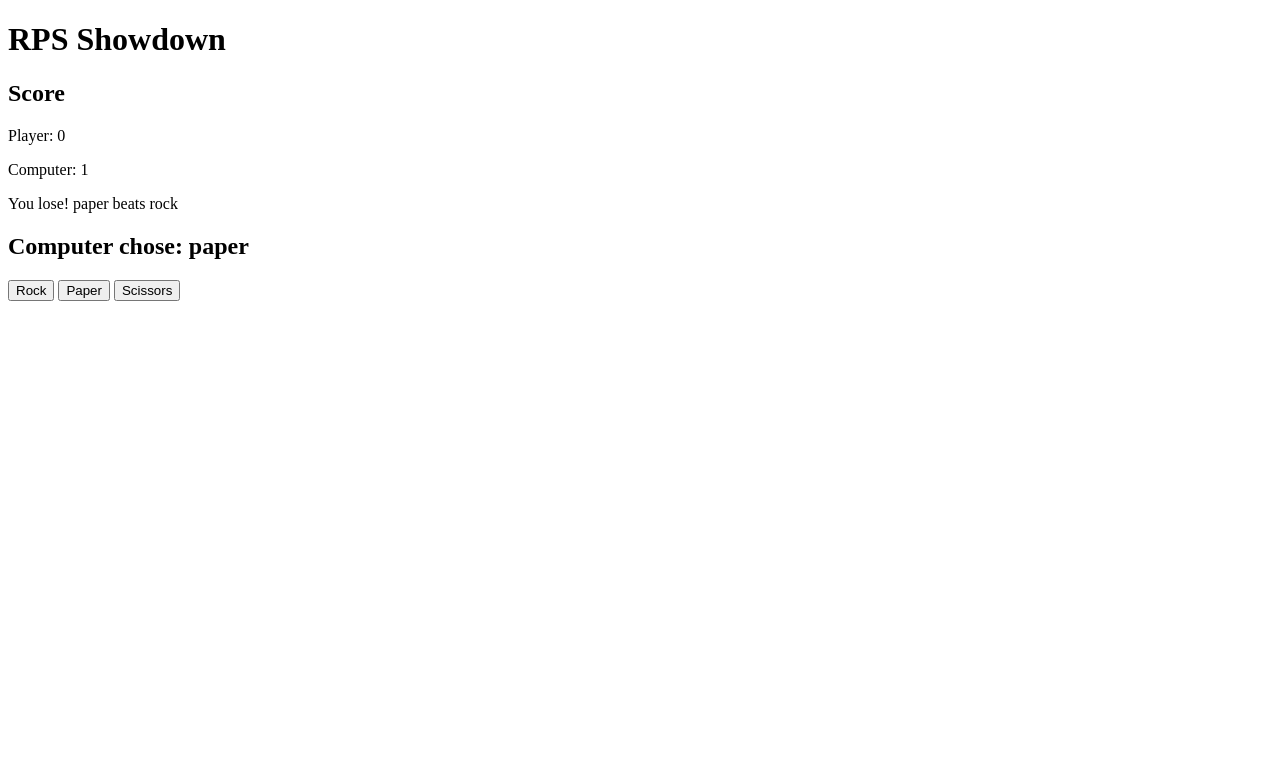
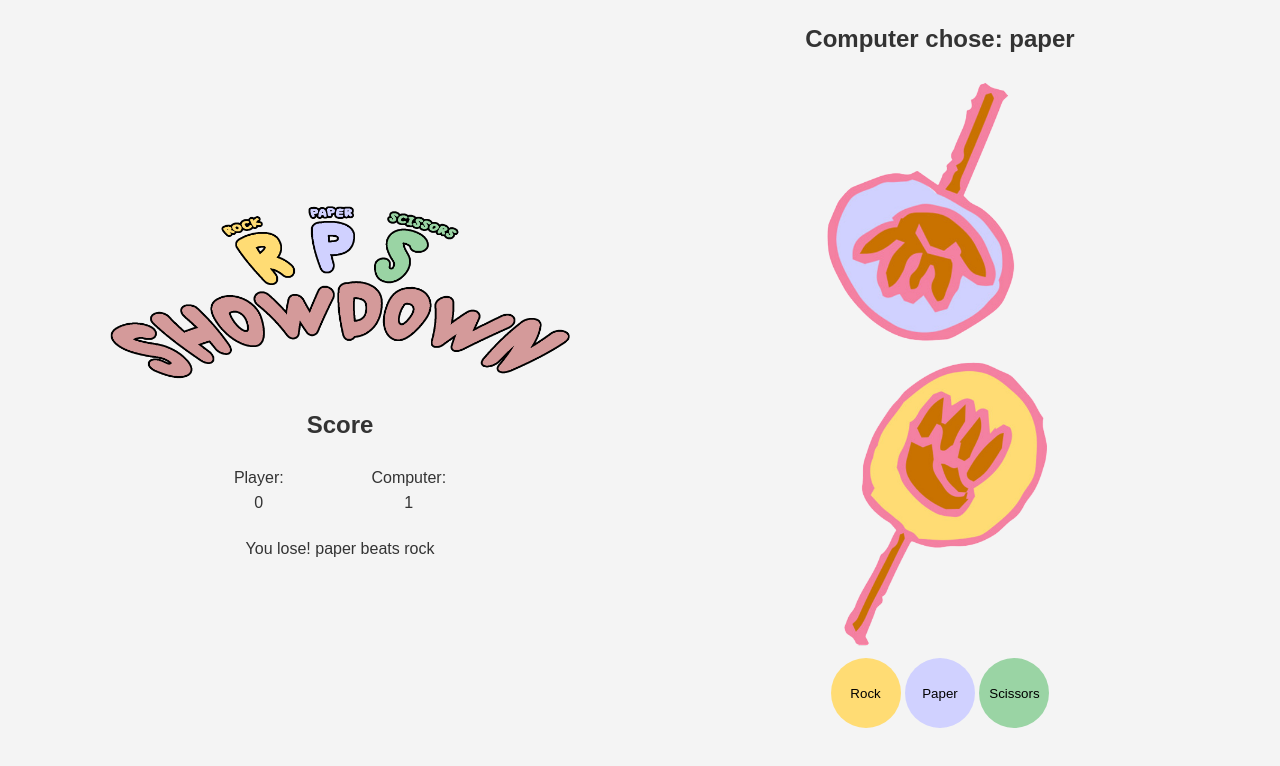
Before and after one commit to braedonrossum/rps-showdown, a plain HTML site: page index.html in a window 1280 px wide. Both pictures are taken after a click on the button "Rock". Drawn offline with Linux system fonts and the light colour scheme.

Commit message:
added styles, logo, images, and buttons

```diff
--- a/index.html
+++ b/index.html
@@ -3,24 +3,51 @@
 <head>
     <meta charset="UTF-8">
     <meta name="viewport" content="width=device-width, initial-scale=1.0">
+    <link rel="stylesheet" href="styles.css">
     <title>Document</title>
 </head>
 <body>
+    <div class="content">
+
+        <div class="content-left">
             <header class="header">
-        <h1>RPS Showdown</h1>
+                <img class="logo" src="assets/logo.png" alt="">
             </header>
             <div id="scoreboard">
                 <h2>Score</h2>
-        <p>Player: 0</p>
-        <p>Computer: 0</p>
+                <div id="scores">
+                    <div class="player-score-container">
+                        <p id="player-score-text">Player: </p>
+                        <p id="player-score">0</p>
                     </div>
+                    <div class="computer-score-container">
+                        <p id="computer-score-text">Computer: </p>
+                        <p id="computer-score">0</p>
+                    </div>
+                </div>
+            </div>
+            <div id="result"></div>
+        </div>
+        <div id="game">
             <div id="computer-selection">
+            </div>
+            <div id="computer-image">
+                <img id="computer-rock" src="assets/computer-rock.png" alt="computer rock image">
+            <img id="computer-paper" src="assets/computer-paper.png" alt="">
+            <img id="computer-scissors" src="assets/computer-scissors.png" alt="">
+        </div>
+        <div id="player-image">
+            <img id="player-rock" src="assets/rock.png" alt="player rock image">
+            <img id="player-paper" src="assets/paper.png" alt="">
+            <img id="player-scissors" src="assets/scissors.png" alt="">
         </div>
         <div id="player-selection">
             <button id="rock">Rock</button>
             <button id="paper">Paper</button>
             <button id="scissors">Scissors</button>
         </div>
+    </div>
+</div>
         <script src="index.js"></script>
 </body>
 </html>
--- a/index.js
+++ b/index.js
@@ -5,6 +5,18 @@ const paperButton = document.getElementById("paper");
 const scissorsButton = document.getElementById("scissors");
 const scoreboard = document.getElementById("scoreboard");
 const computerSelectionDiv = document.getElementById("computer-selection");
+const computerImage = document.getElementById("computer-image");
+const playerImage = document.getElementById("player-image");
+const computerRock = document.getElementById("computer-rock");
+const computerPaper = document.getElementById("computer-paper");
+const computerScissors = document.getElementById("computer-scissors");
+const playerRock = document.getElementById("player-rock");
+const playerPaper = document.getElementById("player-paper");
+const playerScissors = document.getElementById("player-scissors");
+const playerScoreText = document.getElementById("player-score");
+const computerScoreText = document.getElementById("computer-score");
+const resultText = document.getElementById("result");
+
 
 let playerScore = 0;
 let computerScore = 0;
@@ -31,31 +43,63 @@ function playRound(playerSelection, computerSelection) {
 
 function updateScoreboard(result, computerChoice) {
     computerSelectionDiv.innerHTML = `<h2>Computer chose: ${computerChoice}</h2>`;
+    playerScoreText.innerText = playerScore;
+    computerScoreText.innerText = computerScore;
 
-    const playerScoreText = `Player: ${playerScore}`;
-    const computerScoreText = `Computer: ${computerScore}`;
-    scoreboard.innerHTML = `
-        <h2>Score</h2>
-        <p>${playerScoreText}</p>
-        <p>${computerScoreText}</p>
-        <p>${result}</p>
-    `;
+resultText.innerHTML = `<p>${result}</p>`;
+}
+
+function resetImages() {
+    computerRock.style.display = "none";
+    computerPaper.style.display = "none";
+    computerScissors.style.display = "none";
+    playerRock.style.display = "none";
+    playerPaper.style.display = "none";
+    playerScissors.style.display = "none";
 }
 
 rockButton.addEventListener("click", () => {
+    resetImages();
     const computerChoice = computerPlay();
+    if(computerChoice === "rock") {
+        computerRock.style.display = "block";
+    } else if(computerChoice === "paper") {
+        computerPaper.style.display = "block";
+    } else {
+        computerScissors.style.display = "block";
+    }
     const result = playRound("rock", computerChoice);
     updateScoreboard(result, computerChoice);
+    playerRock.style.display = "block";
 });
 
 paperButton.addEventListener("click", () => {
+    resetImages();
     const computerChoice = computerPlay();
+    if(computerChoice === "rock") {
+        computerRock.style.display = "block";
+    } else if(computerChoice === "paper") {
+        computerPaper.style.display = "block";
+    } else {
+        computerScissors.style.display = "block";
+    }
     const result = playRound("paper", computerChoice);
     updateScoreboard(result, computerChoice);
+    playerPaper.style.display = "block";
 });
 
 scissorsButton.addEventListener("click", () => {
+    resetImages();
     const computerChoice = computerPlay();
+    if(computerChoice === "rock") {
+        computerRock.style.display = "block";
+    } else if(computerChoice === "paper") {
+        computerPaper.style.display = "block";
+    } else {
+        computerScissors.style.display = "block";
+    }
     const result = playRound("scissors", computerChoice);
     updateScoreboard(result, computerChoice);
+    playerScissors.style.display = "block";
+
 });
--- /dev/null
+++ b/styles.scss
@@ -0,0 +1,171 @@
+* {
+    margin: 0;
+    padding: 0;
+    box-sizing: border-box;
+}
+
+body {
+    font-family: Arial, sans-serif;
+    line-height: 1.6;
+    background-color: #f4f4f4;
+    color: #333;
+    padding: 20px;
+}
+
+button {
+    appearance: none;
+    border: none;
+}
+
+.content {
+    display: flex;
+    justify-content: space-around;
+    align-items: center;
+    margin: 0 auto;
+    max-width: 1200px;
+}
+
+.logo {
+    width: 500px
+}
+
+.content-left {
+    display: flex;
+    flex-direction: column;
+    justify-content: center;
+    align-items: center;
+    width: 100%
+}
+
+
+
+#game {
+    display: flex;
+    flex-direction: column;
+    justify-content: center;
+    text-align: center;
+    align-items: center;
+    width: 100%;
+}
+
+#scoreboard {
+    display: flex;
+    flex-direction: column;
+    justify-content: center;
+    text-align: center;
+    & #scores {
+        display: flex;
+        justify-content: space-around;
+        width: 300px;
+        margin: 20px auto;
+        align-items: center;
+    }
+}
+
+#rock {
+    background-color: #ffdc74;
+}
+
+#paper {
+    background-color: #d0d1ff;
+}
+
+#scissors {
+    width: 70px;
+    height: 70px;
+    border-radius: 50%;
+    background-color: #9ad4a4;
+
+    &:hover {
+        box-shadow: rgba(0, 0, 0, 0.25) 0 8px 15px;
+        transform: translateY(-2px);
+    }
+}
+#rock {
+    width: 70px;
+    height: 70px;
+    border-radius: 50%;
+    background-color: #ffdc74;
+
+    &:hover {
+        box-shadow: rgba(0, 0, 0, 0.25) 0 8px 15px;
+        transform: translateY(-2px);
+    }
+}
+#paper{
+    width: 70px;
+    height: 70px;
+    border-radius: 50%;
+    background-color: #d0d1ff;
+
+    &:hover {
+        box-shadow: rgba(0, 0, 0, 0.25) 0 8px 15px;
+        transform: translateY(-2px);
+    }
+}
+
+#computer-rock, #computer-paper, #computer-scissors, #player-rock, #player-paper, #player-scissors {
+    display: none;
+    width: 200px;
+}
+
+#computer-image, #player-image {
+    display: flex;
+    justify-content: space-around;  /* Or any alignment you prefer */
+    align-items: center;
+    width: 100%;
+    height: 300px; /* or any size that suits your design */
+}
+
+#computer-image img, #player-image img {
+    width: 300px;
+    height: 300px;
+    object-fit: contain;
+}
+
+h1{
+    margin-bottom: 20px;
+    font-weight: bold;
+}
+
+// /* CSS */
+// #scissors {
+//   appearance: none;
+//   background-color: #9ad4a4;
+//   border: 2px solid #7DCE82;
+//   border-radius: 15px;
+//   box-sizing: border-box;
+//   color: #FFFFFF;
+//   cursor: pointer;
+//   display: inline-block;
+//   font-size: 16px;
+//   font-weight: 600;
+//   line-height: normal;
+//   margin: 0;
+//   min-height: 40px;
+//   min-width: 0;
+//   outline: none;
+//   padding: 16px 24px;
+//   text-align: center;
+//   text-decoration: none;
+//   transition: all 300ms cubic-bezier(.23, 1, 0.32, 1);
+//   user-select: none;
+//   -webkit-user-select: none;
+//   touch-action: manipulation;
+//   width: 100%;
+//   will-change: transform;
+// }
+
+// #scissors:disabled {
+//   pointer-events: none;
+// }
+
+// #scissors:hover {
+//   box-shadow: rgba(0, 0, 0, 0.25) 0 8px 15px;
+//   transform: translateY(-2px);
+// }
+
+// #scissors:active {
+//   box-shadow: none;
+//   transform: translateY(0);
+// }
```
Also changed, not shown: assets/computer-paper.png (added), assets/computer-rock.png (added), assets/computer-scissors.png (added), assets/logo.png (added), assets/paper.png (added), assets/rock.png (added), assets/scissors.png (added), styles.css (added), 1 other file. Lines whose indentation alone changed are shown as unchanged.
